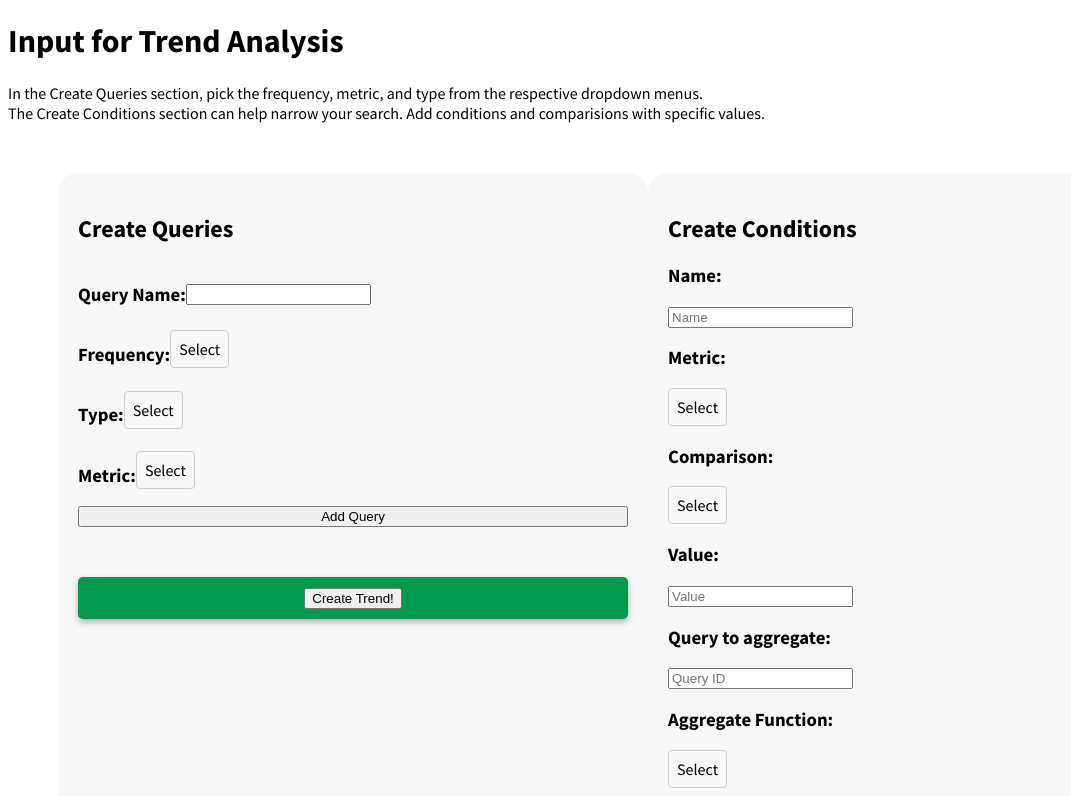
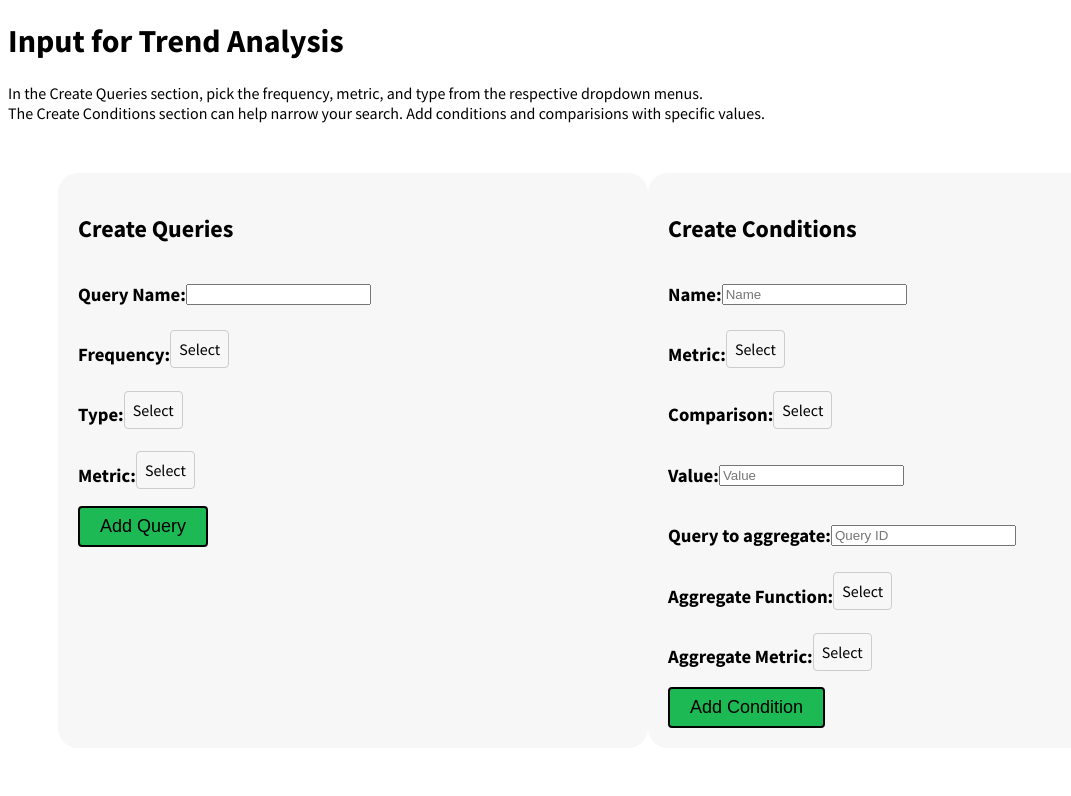
Before and after one commit to sidney888/spotify-dbms, a React (Create React App) app: page /QueryUs in a window 1280 px wide. Shown: the top 796 px of the page, without its empty margins (0-1071 px from the left). Built offline with nearby package versions, Linux system fonts and the light colour scheme; the HTML template or start-up script is replaced by a standard one.

Commit message:
small aesthetic changes

```diff
--- a/src/Pages/AnalysisPage.css
+++ b/src/Pages/AnalysisPage.css
@@ -33,7 +33,9 @@
   justify-content: center;
   align-items: center;
 }
-.typ, .met, .freq, .operator, .input, .names{
+.typ, .met, .freq, .operator, .input, .names,
+.input_name, .input_metric, .input_operator, .input_value,
+.input_qid, .input_aggf, .input_aggm{
   display: flex;
   flex-direction: row;
   justify-content: left;
--- a/src/Pages/AnalysisPage.js
+++ b/src/Pages/AnalysisPage.js
@@ -88,7 +88,7 @@ function AnalysisPage({ data }) {
   //List of queries
   const [list, setList] = useState([]);
   const handleAddItem = () => {
-    if (name.name == '') {
+    if (name == '') {
       setErrorMessage('Please name your query');
     } else {
       const newQueryID = Query.lastID + 1; // generate new ID based on previous one
@@ -130,7 +130,6 @@ function AnalysisPage({ data }) {
   };
 
 
-
   //Conditions
   const [conditions, setConditions] = useState([]);
   const [cname, setcname] = useState('');
@@ -151,7 +150,13 @@ function AnalysisPage({ data }) {
   const [selected_agg_metric, setSelected_agg_metric] = useState('Select');
   const [agg_metrics, setaggmetrics] = useState([]); //still need to update and make dropdown for.
 
+  const [errorCondition, setErrorCondition] = useState('');
+
+
   const handleAddCondition = () => {
+    if(cname == ''){
+      setErrorCondition('Please name your condition');
+    }else{
       const newCondition = new Condition(cname.cname.toString(), selectedcmetric, selectedoperator, selected_agg_function, selected_agg_metric, cvalue, qID && qID.qID ? qID.qID.toString() : null);
       setConditions([...conditions, newCondition]); //adds a new condition to the list of conditions.
       if(!Array.isArray(selectedQuery.conditions)){
@@ -160,6 +165,9 @@ function AnalysisPage({ data }) {
       selectedQuery.conditions.push(newCondition); //adds condition to the selected query list.
       setcname({cname: '' });
       //add this condition to the selected query condition list.
+
+    }
+
   };
 
 
@@ -242,7 +250,8 @@ function AnalysisPage({ data }) {
                 onOptionClick={(metric) => setSelectedMetric(metric)}
               />
             </div>
-            <button onClick={handleAddItem}>Add Query</button>
+            {button &&<Button onClick={handleAddItem}>Add Query</Button>}
+            {errorMessage && <p style={{ color: 'red' }}>{errorMessage}</p>}
 
           </div>
           <div className='queries'>
@@ -266,9 +275,8 @@ function AnalysisPage({ data }) {
           </div>
           <div>
       {/* Other content */}
-      <Link className="trends-button" onClick={createTrend}>
-        <button>Create Trend!</button>
-      </Link>
+
+
     </div>
         </div>
         <div className="create-conditions">
@@ -343,10 +351,12 @@ function AnalysisPage({ data }) {
             />
           </div>
           <Button onClick={handleAddCondition}>Add Condition</Button>
+          {errorCondition && <p style={{ color: 'red' }}>{errorCondition}</p>}
 
         </div>
 
       </div>
+      {button &&<Button onClick={createTrend} to= '/TrendsPage'>Create Trend!</Button>}
       <div className="created-conditions">
         <h2>Created Conditions</h2>
         <ol>
@@ -355,6 +365,7 @@ function AnalysisPage({ data }) {
           ))}
         </ol>
       </div>
+
     </>
   );
 };
```
Lines whose indentation alone changed are shown as unchanged.
